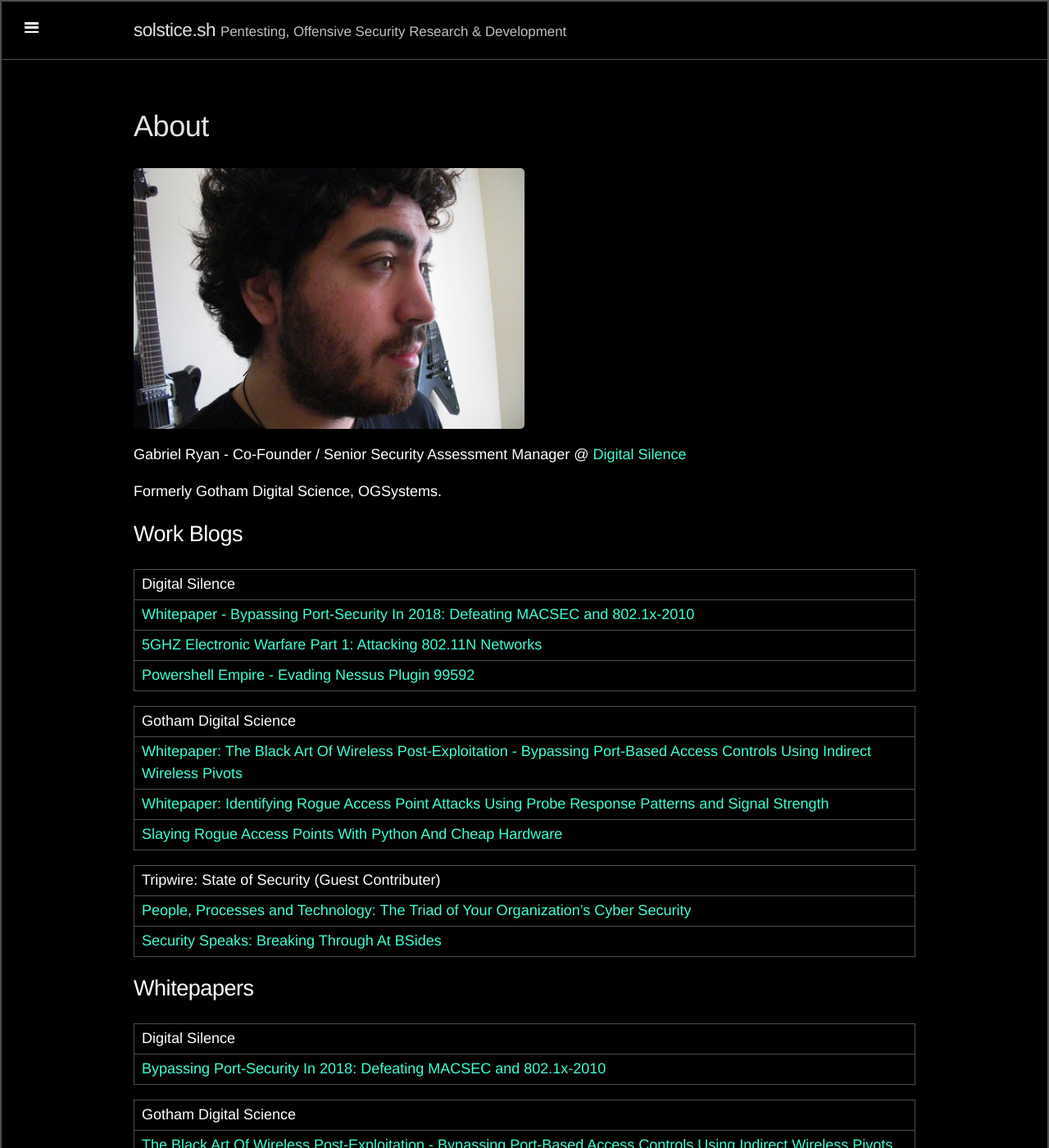
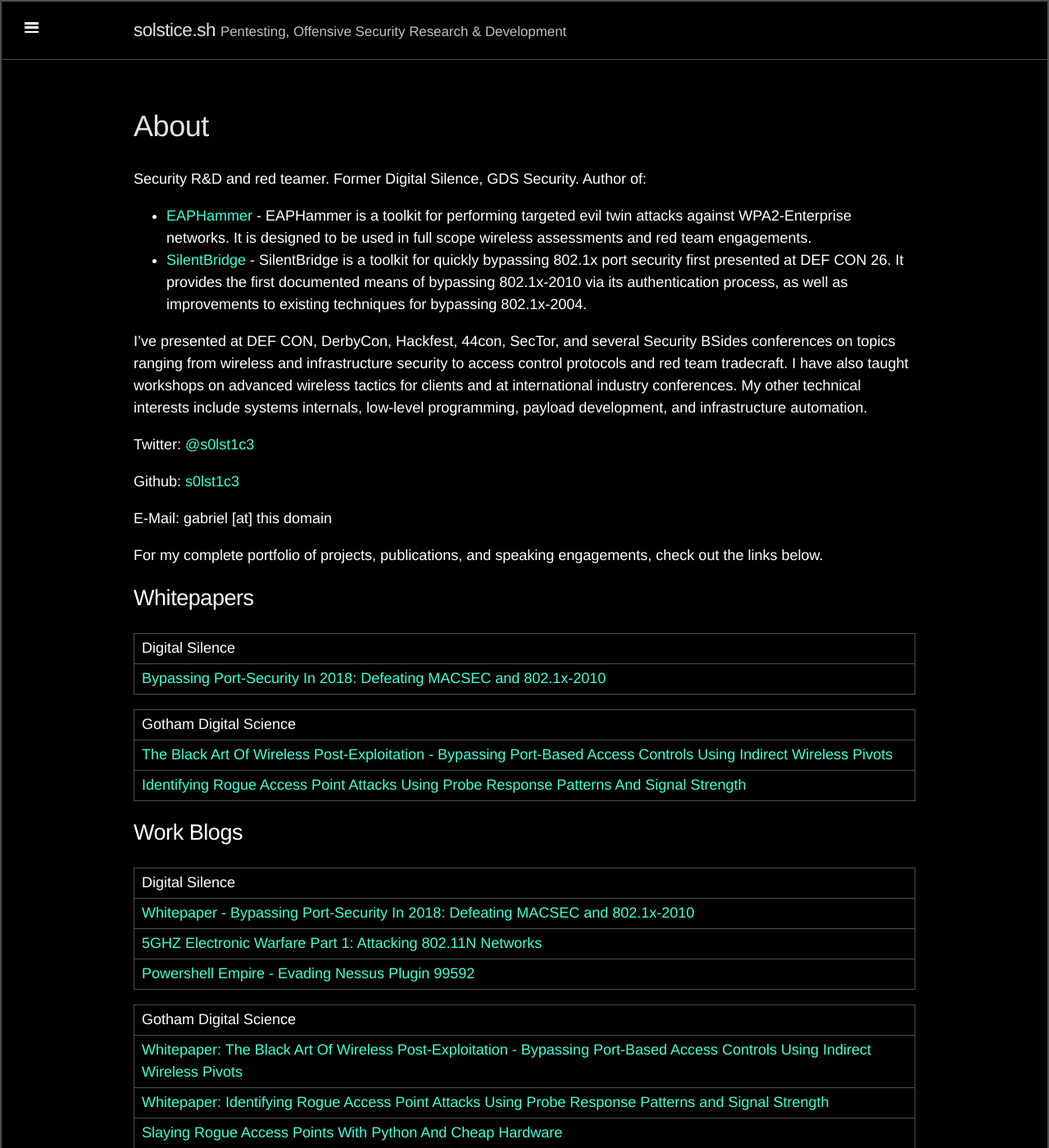
Before and after one commit to s0lst1c3/s0lst1c3.github.io, a Jekyll site: the page built from me/index.md, in a window 1280 px wide and 1400 px high. Shown: the whole window at 82% size. Built offline with Jekyll 4.4.1, drawn with Linux system fonts in a browser that asks for light colours; Markdown is read by kramdown in place of the engine named in the settings; some of the changed text lies outside the part shown.

Commit message:
Update index.md

```diff
--- a/me/index.md
+++ b/me/index.md
@@ -3,11 +3,30 @@
 layout: about
 ---
 
-![aboutprofilepicture](http://solstice.sh/images/solstice-sh-profile.jpg)
 
-Gabriel Ryan - Co-Founder / Senior Security Assessment Manager @ [Digital Silence](https://www.digitalsilence.com)
+Security R&D and red teamer. Former Digital Silence, GDS Security. Author of:
 
-Formerly Gotham Digital Science, OGSystems.
+- [EAPHammer](https://github.com/s0lst1c3/eaphammer) - EAPHammer is a toolkit for performing targeted evil twin attacks against WPA2-Enterprise networks. It is designed to be used in full scope wireless assessments and red team engagements.
+- [SilentBridge](https://github.com/s0lst1c3/silentbridge) - SilentBridge is a toolkit for quickly bypassing 802.1x port security first presented at DEF CON 26. It provides the first documented means of bypassing 802.1x-2010 via its authentication process, as well as improvements to existing techniques for bypassing 802.1x-2004.
+
+I've presented at DEF CON, DerbyCon, Hackfest, 44con, SecTor, and several Security BSides conferences on topics ranging from wireless and infrastructure security to access control protocols and red team tradecraft. I have also taught workshops on advanced wireless tactics for clients and at international industry conferences. My other technical interests include systems internals, low-level programming, payload development, and infrastructure automation.
+
+Twitter: [@s0lst1c3](https://twitter.com/s0lst1c3)
+
+Github: [s0lst1c3](https://github.com/s0lst1c3)
+
+E-Mail: gabriel [at] this domain
+
+For my complete portfolio of projects, publications, and speaking engagements, check out the links below.
+
+## Whitepapers
+
+| Digital Silence |
+| [Bypassing Port-Security In 2018: Defeating MACSEC and 802.1x-2010](https://digitalsilence.com/bypassing-port-security-in-2018-defeating-macsec-and-802-1x-2010/) |
+
+| Gotham Digital Science |
+| [The Black Art Of Wireless Post-Exploitation - Bypassing Port-Based Access Controls Using Indirect Wireless Pivots](https://blog.gdssecurity.com/labs/2017/8/31/whitepaper-the-black-art-of-wireless-post-exploitation-bypas.html) |
+| [Identifying Rogue Access Point Attacks Using Probe Response Patterns And Signal Strength](https://github.com/gdssecurity/Whitepapers/blob/master/GDS%20Labs%20-%20Identifying%20Rogue%20Access%20Point%20Attacks%20Using%20Probe%20Response%20Patterns%20and%20Signal%20Strength.pdf) |
 
 ## Work Blogs
 
@@ -25,15 +44,6 @@
 | [People, Processes and Technology: The Triad of Your Organization’s Cyber Security](https://www.tripwire.com/state-of-security/security-data-protection/cyber-security/people-processes-and-technology-the-triad-of-your-organizations-cyber-security/) |
 | [Security Speaks: Breaking Through At BSides](https://www.tripwire.com/state-of-security/security-awareness/events/security-speaks-breaking-through-at-bsides/) |
 
-## Whitepapers
-
-| Digital Silence |
-| [Bypassing Port-Security In 2018: Defeating MACSEC and 802.1x-2010](https://digitalsilence.com/bypassing-port-security-in-2018-defeating-macsec-and-802-1x-2010/) |
-
-| Gotham Digital Science |
-| [The Black Art Of Wireless Post-Exploitation - Bypassing Port-Based Access Controls Using Indirect Wireless Pivots](https://blog.gdssecurity.com/labs/2017/8/31/whitepaper-the-black-art-of-wireless-post-exploitation-bypas.html) |
-| [Identifying Rogue Access Point Attacks Using Probe Response Patterns And Signal Strength](https://github.com/gdssecurity/Whitepapers/blob/master/GDS%20Labs%20-%20Identifying%20Rogue%20Access%20Point%20Attacks%20Using%20Probe%20Response%20Patterns%20and%20Signal%20Strength.pdf) |
-
 ## Conference Talks
 
 See [solstice.sh/presentations](http://solstice.sh/presentations) and [solstice.sh/workshops](http://solstice.sh/workshops).
```
